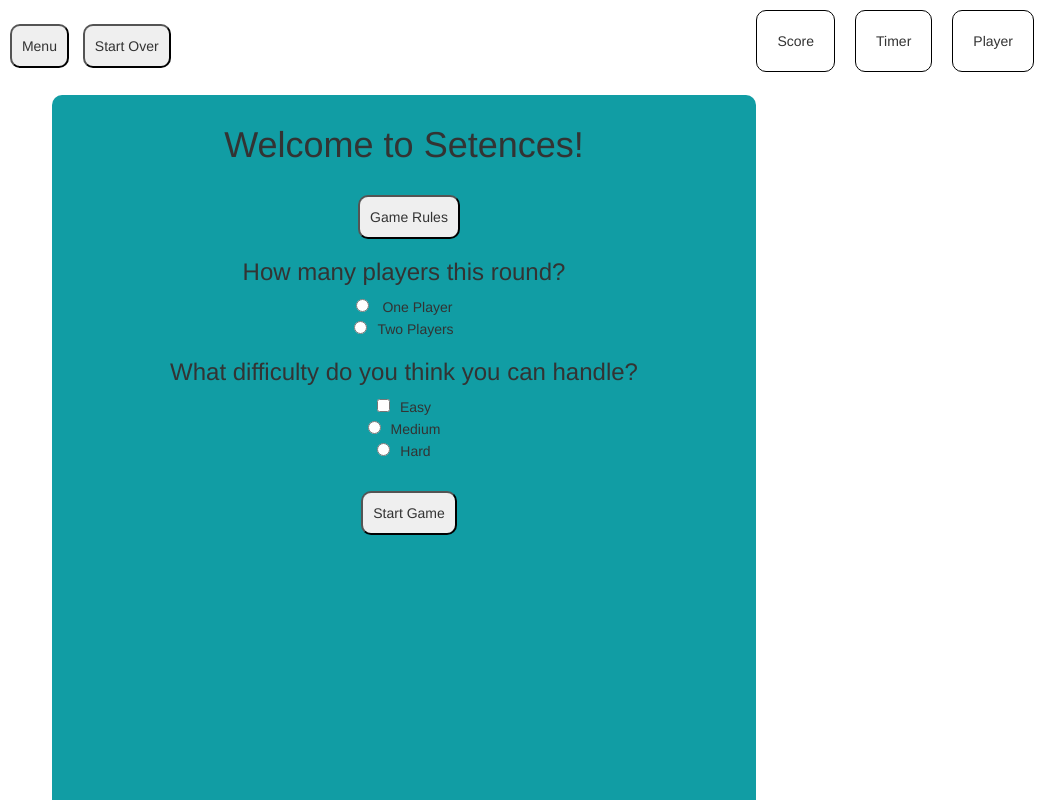
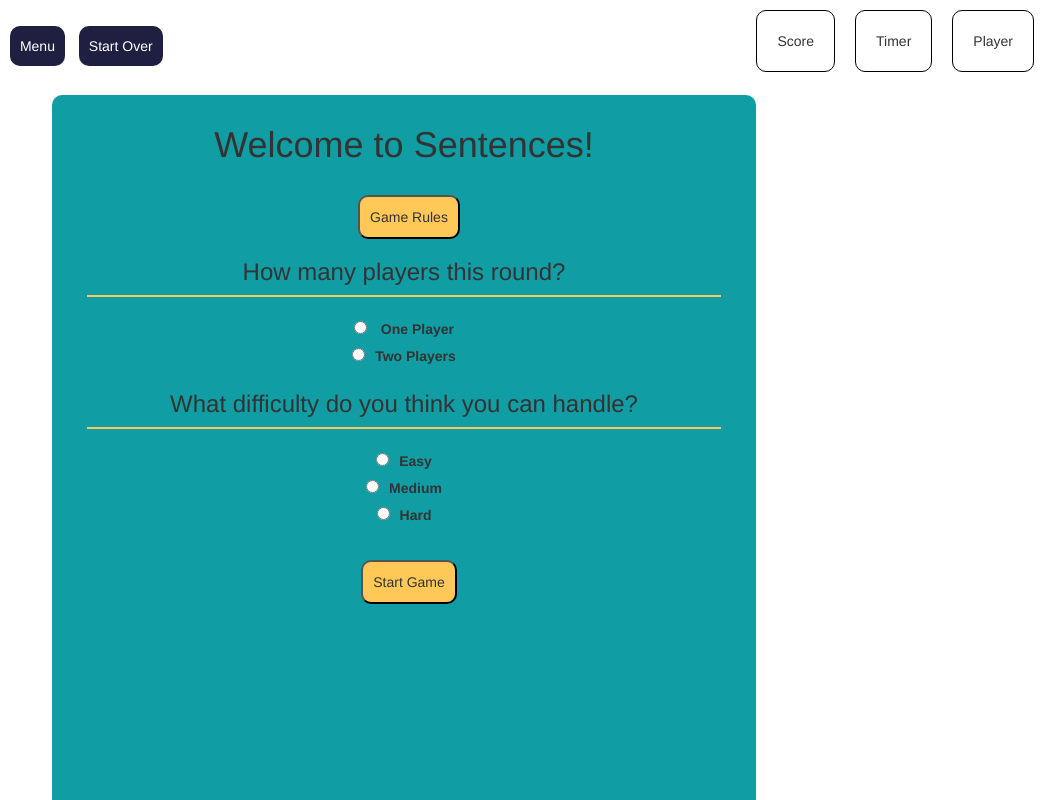
Before and after one commit to katdiese/sentences, a website: page src/index.html in a window 1280 px wide. Shown: the top 800 px of the page, 236-1280 px from the left. Drawn offline with nearby package versions, Linux system fonts and the light colour scheme.

Commit message:
fixed radio buttons with labels, added more styling

```diff
--- a/src/index.html
+++ b/src/index.html
@@ -18,16 +18,23 @@
       <div class="player-info">Score</div>
     </nav>
     <div class="menu">
-        <h1 class="welcome">Welcome to Setences!</h1>
+      <div class="menuText">
+        <h1 class="welcome">Welcome to Sentences!</h1>
         <button id="rules">Game Rules</button>
         <h3>How many players this round?</h3>
-        <input type="radio" name="onePlayer" value="onePlayer"> One Player<br>
-        <input type="radio" name="twoPlayer" value="twoPlayer">Two Players
+        <label for="onePlayer">
+        <input type="radio" name="numPlayers" id="onePlayer" value="onePlayer"> One Player</label><br>
+        <label for="twoPlayers">
+        <input type="radio" name="numPlayers" id="twoPlayers" value="twoPlayer">Two Players</label>
         <h3>What difficulty do you think you can handle?</h3>
-        <input type="checkbox" name="easy" value="easy">Easy<br>
-        <input type="radio" name="medium" value="medium">Medium<br>
-        <input type="radio" name="hard" value="hard">Hard<br>
+        <label for="easy">
+        <input type="radio" name="difficulty" id="easy" value="easy">Easy</label><br>
+        <label for="medium">
+        <input type="radio" name="difficulty" id="medium" value="medium">Medium</label><br>
+        <label for="hard">
+        <input type="radio" name="difficulty" id="hard" value="hard">Hard</label><br>
         <button id="startGame">Start Game</button>
+      </div>
     </div>
 
     <button>push</button>
--- a/src/styles/scss/main.scss
+++ b/src/styles/scss/main.scss
@@ -8,13 +8,26 @@ $turquoise: #19647E;
   border-radius: 10px;
 }
 
-button {
+%gameButton {
   @extend %radius;
   margin-left: 1rem;
   padding: 1rem;
   }
 
+%menuDivs {
+  text-align: center;
+  height: 110vh;
+  width: 55%;
+  margin: auto;
+}
+
 nav {
+  button {
+    @extend %gameButton;
+    background-color: $darkBlue;
+    color: white;
+    border: none;
+  }
 
   img {
     padding: 2rem;
@@ -29,12 +42,10 @@ nav {
     border: 1px solid black;
   }
 }
+
 .menu {
   @extend %radius;
-  text-align: center;
-  height: 100vh;
-  width: 55%;
-  margin: auto;
+  @extend %menuDivs;
   z-index: 10000;
   background-color: $lightBlue;
 
@@ -44,8 +55,17 @@ nav {
     padding-top: 3rem;
   }
 
+  h3 {
+    border-bottom: 2px solid $yellow;
+    width: 90%;
+    margin: 2rem auto;
+    padding-bottom: 10px;
+  }
+
   button {
+    @extend %gameButton;
     margin-top: 3rem;
+    background-color: $yellow;
   }
   input {
     margin-right: 10px;
```
Also changed, not shown: src/styles/css/main.css.
